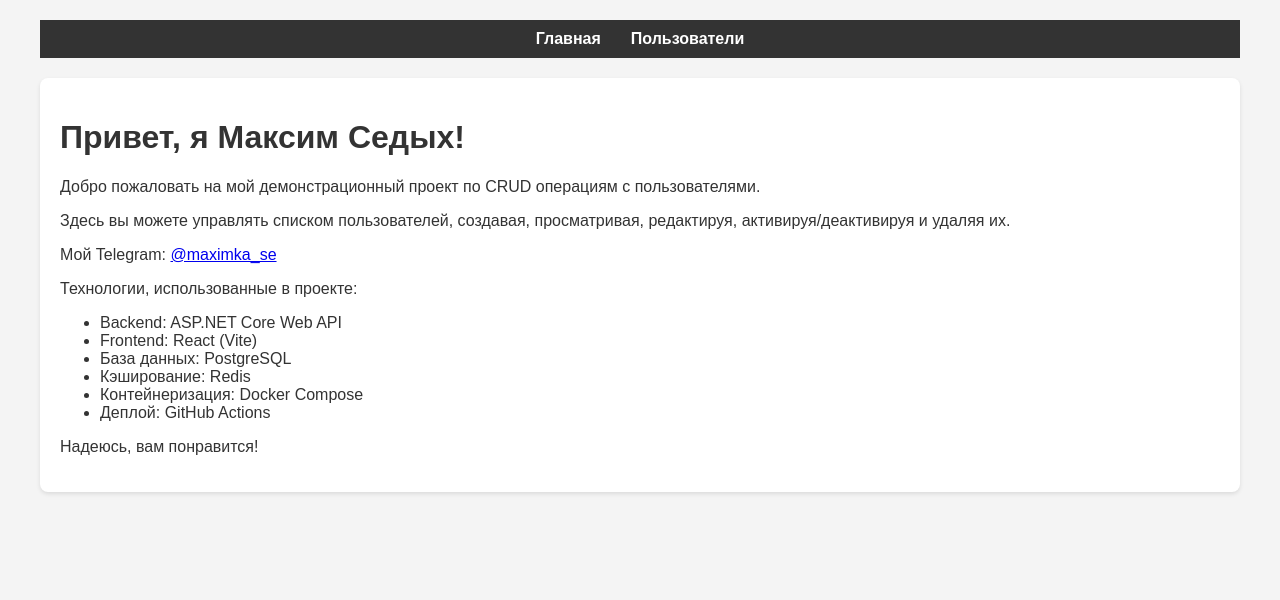
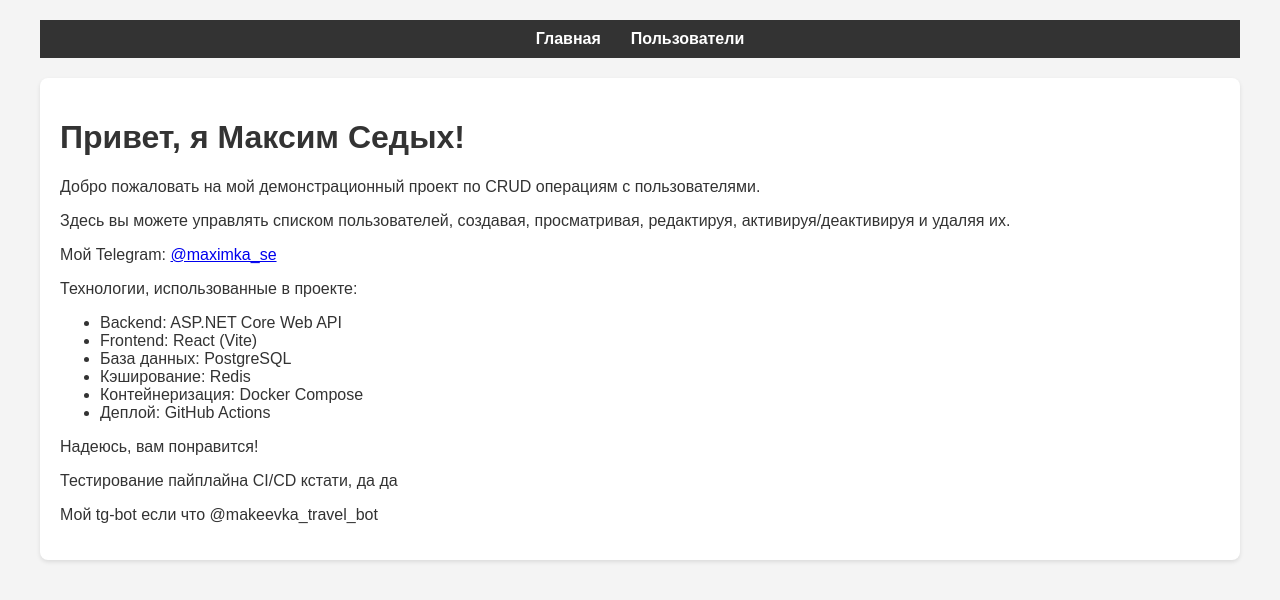
Before and after one commit to Maxim-Sedykh/UserCrud, a React (Vite) app in the folder usercrud.client/: page / in a window 1280 px wide. Shown: the top 600 px of the page. Built offline with nearby package versions, Linux system fonts and the light colour scheme.

Commit message:
тещю пайплайн

```diff
--- a/usercrud.client/src/pages/HomePage.jsx
+++ b/usercrud.client/src/pages/HomePage.jsx
@@ -17,6 +17,8 @@ const HomePage = () => {
         <li>Деплой: GitHub Actions</li>
       </ul>
       <p>Надеюсь, вам понравится!</p>
+      <p>Тестирование пайплайна CI/CD кстати, да да</p>
+      <p>Мой tg-bot если что @makeevka_travel_bot</p>
     </div>
   );
 };
```
Also changed, not shown: 1 other file (tests, documents, lock files or other folders).
